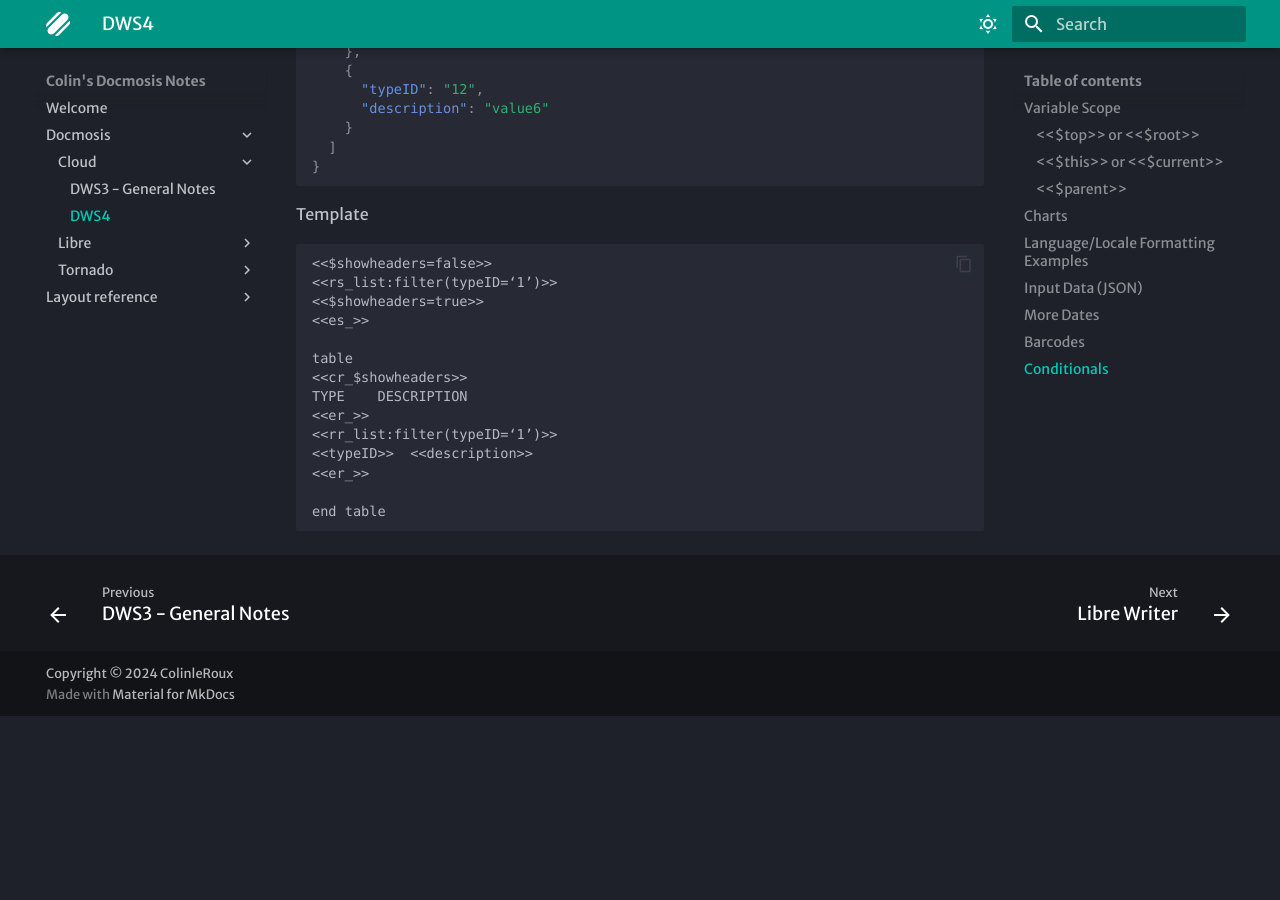
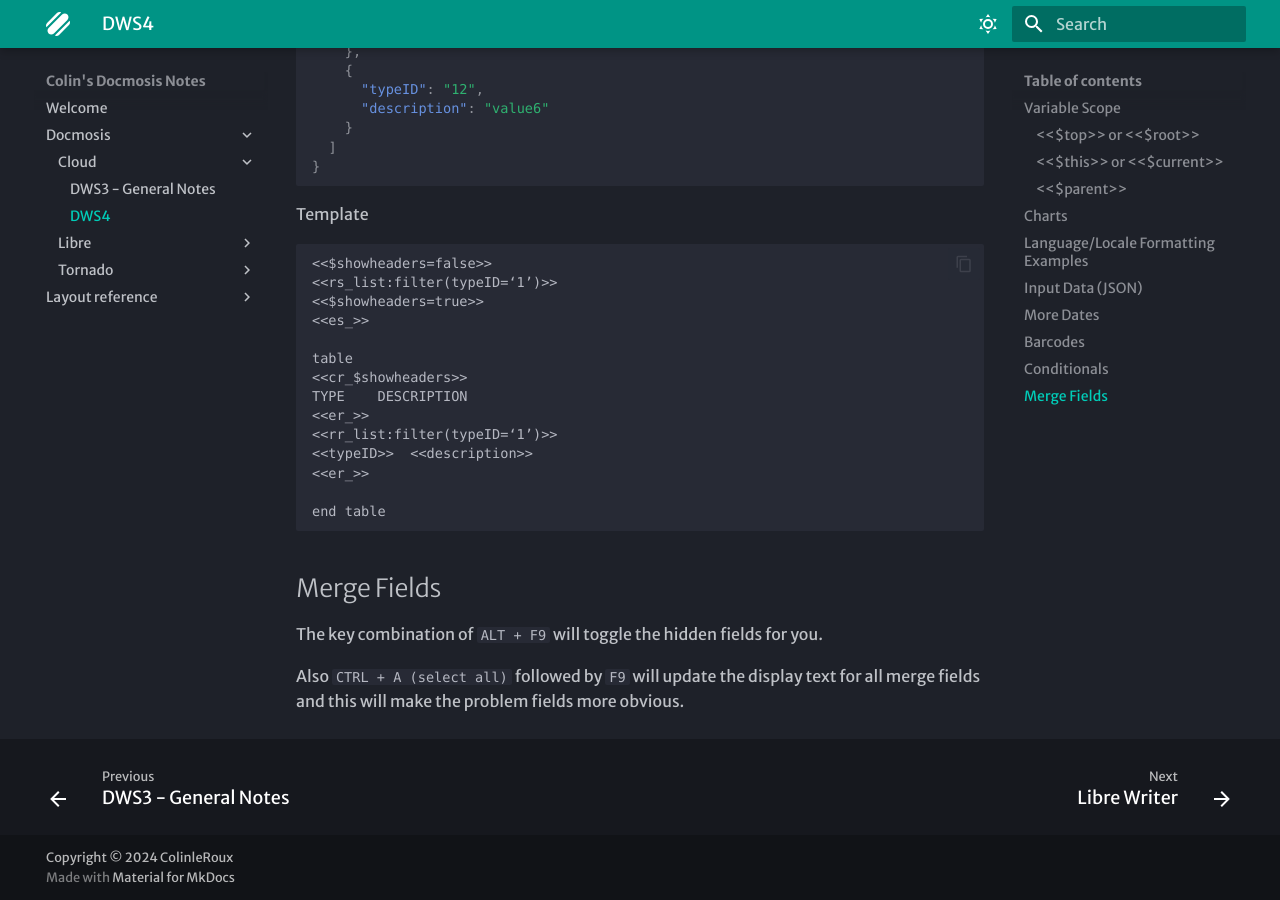
Before and after one commit to colinleroux/DocmosisDocumentation, an MkDocs documentation site: the page built from docs/Docmosis/Cloud/DWS4.md, in a window 1280 px wide and 900 px high, scrolled down 4570 px. Built offline with MkDocs 1.6.1 and Material for MkDocs 9.7.7, drawn with Linux system fonts in a browser that asks for light colours; some web fonts are replaced; before the commit the page ends 5286 px from its top, so only the background shows below that.

Commit message:
mergefields

````diff
--- a/docs/Docmosis/Cloud/DWS4.md
+++ b/docs/Docmosis/Cloud/DWS4.md
@@ -209,3 +209,11 @@
 
 end table
 ```
+
+## Merge Fields
+
+The key combination of
+`ALT + F9`
+ will toggle the hidden fields for you.
+
+Also `CTRL + A (select all)` followed by `F9` will update the display text for all merge fields and this will make the problem fields more obvious.
````
